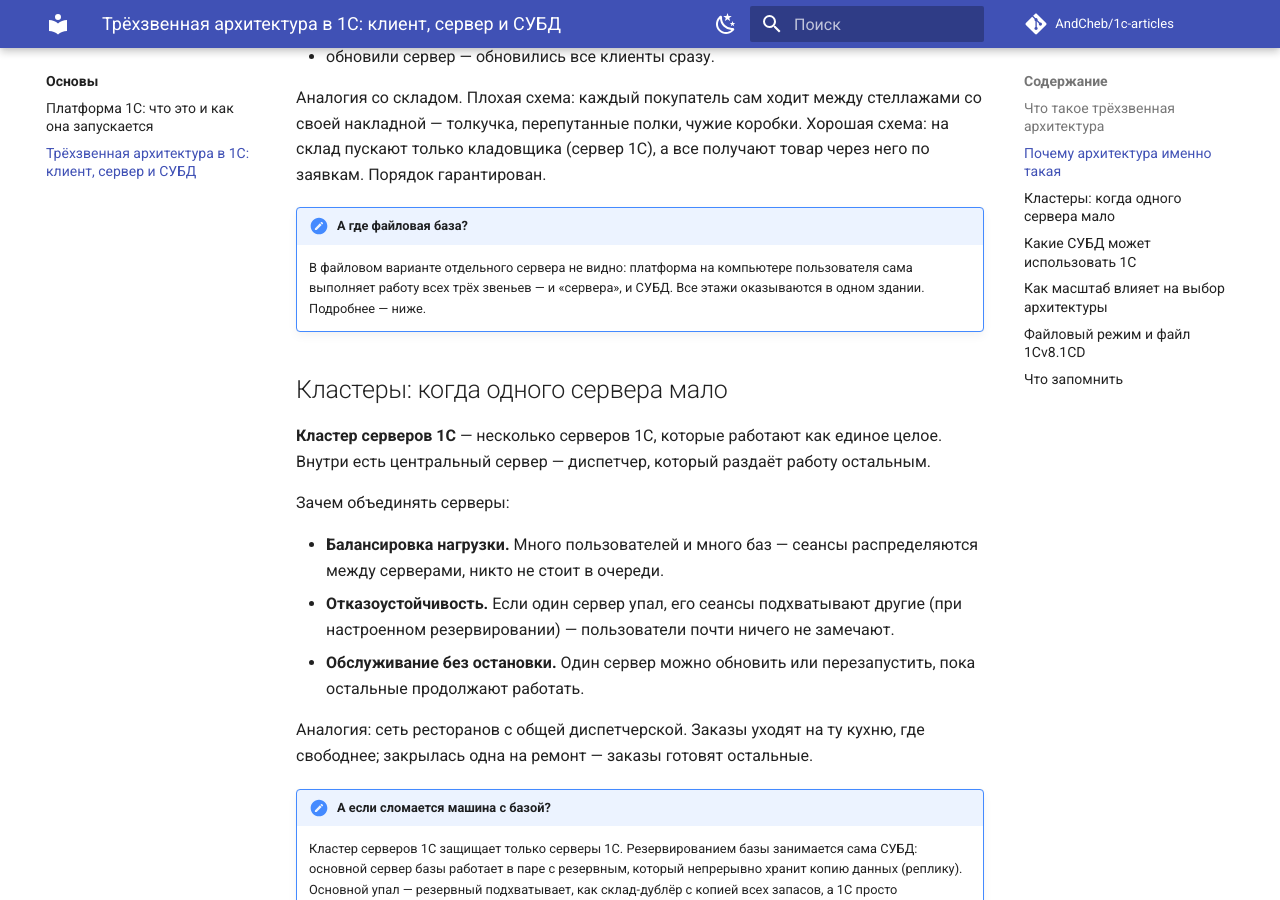
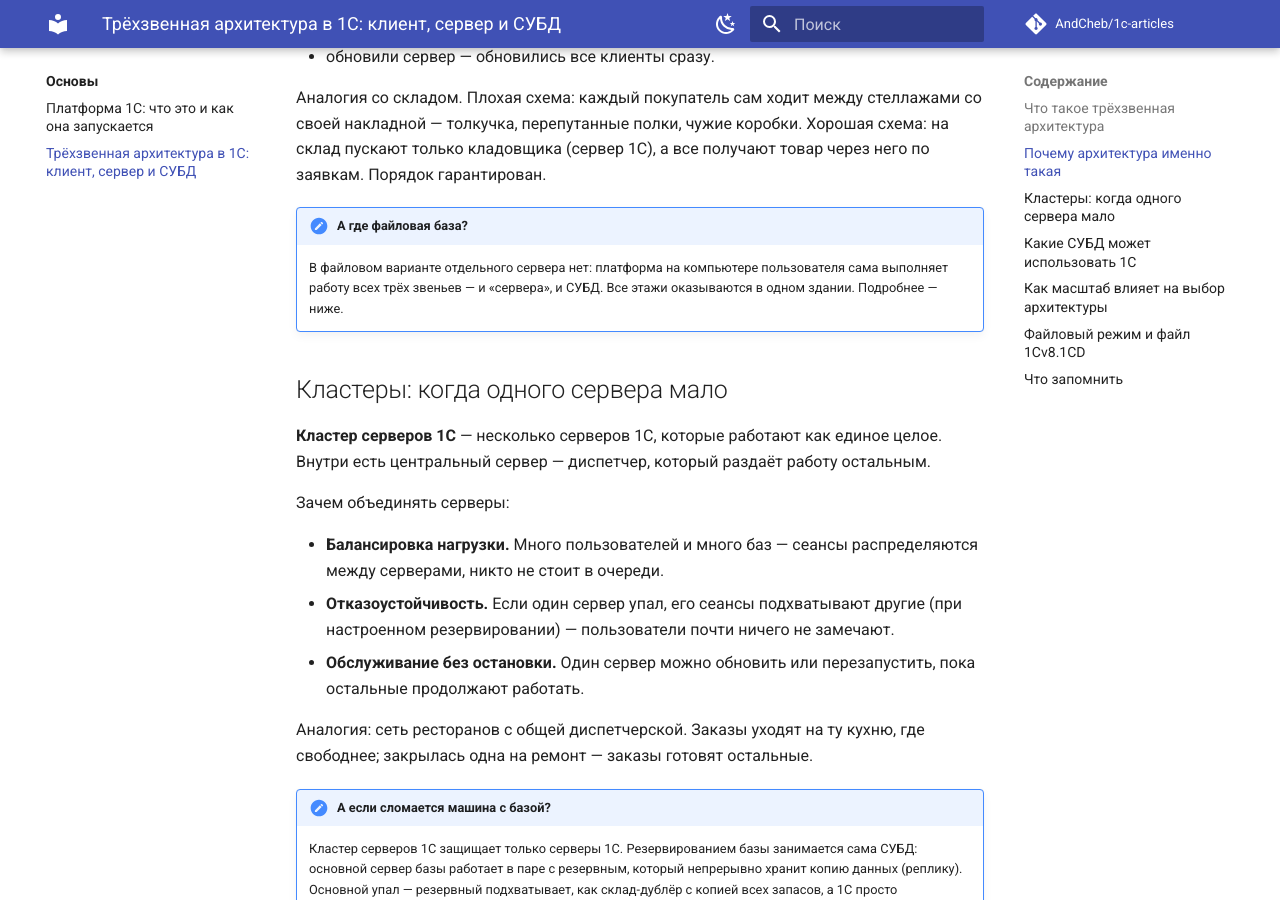
Before and after one commit to AndCheb/1c-articles, an MkDocs documentation site: the page built from docs/basics/three-tier-architecture.md, in a window 1280 px wide and 900 px high, scrolled down 2107 px. Built offline with MkDocs 1.6.1 and Material for MkDocs 9.7.7, drawn with Linux system fonts in a browser that asks for light colours; comment, search, counter and statistics services are not loaded.

Commit message:
Статья о трёхзвенной архитектуре: «отдельного сервера не видно» заменено на «нет»
Co-authored-by: Cursor <cursoragent@cursor.com>

```diff
--- a/docs/basics/three-tier-architecture.md
+++ b/docs/basics/three-tier-architecture.md
@@ -56,7 +56,7 @@ tags:
 Аналогия со складом. Плохая схема: каждый покупатель сам ходит между стеллажами со своей накладной — толкучка, перепутанные полки, чужие коробки. Хорошая схема: на склад пускают только кладовщика (сервер 1С), а все получают товар через него по заявкам. Порядок гарантирован.
 
 !!! note "А где файловая база?"
-    В файловом варианте отдельного сервера не видно: платформа на компьютере пользователя сама выполняет работу всех трёх звеньев — и «сервера», и СУБД. Все этажи оказываются в одном здании. Подробнее — ниже.
+    В файловом варианте отдельного сервера нет: платформа на компьютере пользователя сама выполняет работу всех трёх звеньев — и «сервера», и СУБД. Все этажи оказываются в одном здании. Подробнее — ниже.
 
 ## Кластеры: когда одного сервера мало
 
```
